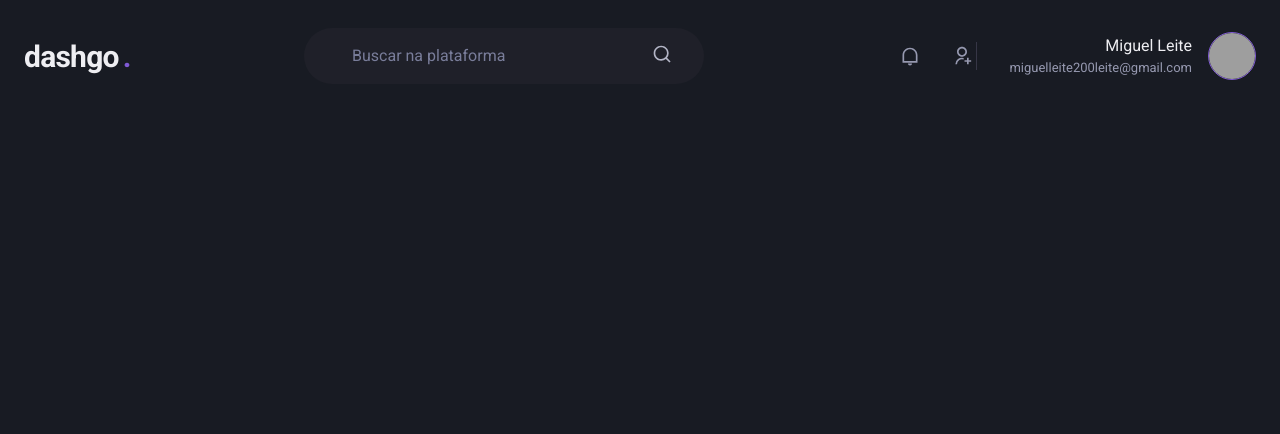
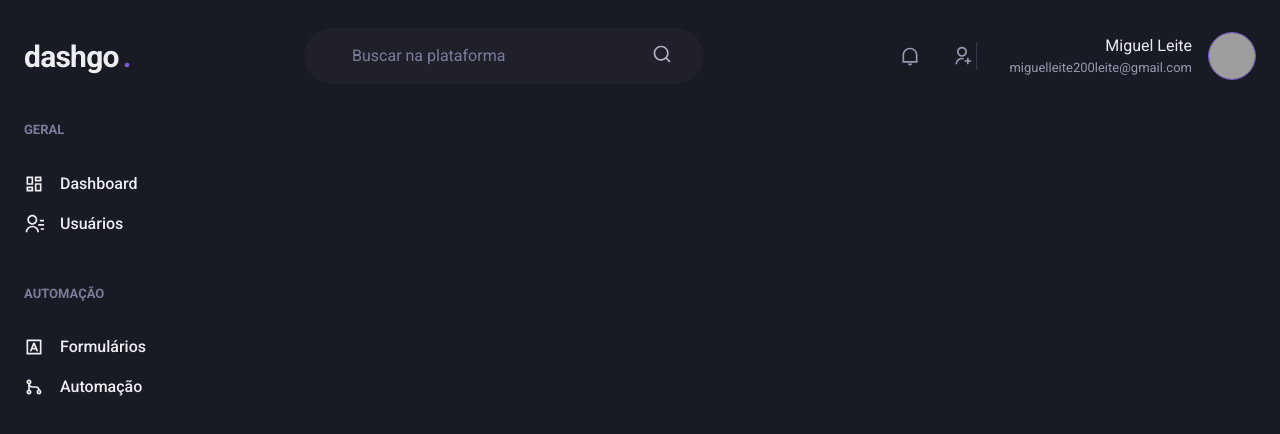
Before and after one commit to Miguel-Leite/chakra-ui-dashgo, a Next.js app: page /dashboard in a window 1280 px wide. Shown: the top 434 px of the page. Built offline with nearby package versions, Linux system fonts and the light colour scheme; grey boxes are pictures that could not be loaded.

Commit message:
💄 UI: sidebar created component

```diff
--- /dev/null
+++ b/src/components/Sidebar.tsx
@@ -0,0 +1,39 @@
+import { Box, Icon, Link, Stack, Text } from "@chakra-ui/react";
+import { RiContactsLine, RiDashboardLine, RiGitMergeLine, RiInputMethodLine } from "react-icons/ri";
+
+
+export function Sidebar() {
+  return (
+    <Box as="aside" w="64" mr="8">
+      <Stack spacing="12" align="flex-start">
+        <Box>
+          <Text fontWeight="bold" color="gray.400" fontSize="small">GERAL</Text>
+          <Stack spacing="4" mt="8" align="stretch">
+            <Link display="flex" alignItems="center">
+              <Icon as={RiDashboardLine} fontSize="20" />
+              <Text ml="4" fontWeight="medium">Dashboard</Text>
+            </Link>
+            <Link display="flex" alignItems="center">
+              <Icon as={RiContactsLine} fontSize="20" />
+              <Text ml="4" fontWeight="medium">Usuários</Text>
+            </Link>
+          </Stack>
+        </Box>
+
+        <Box>
+          <Text fontWeight="bold" color="gray.400" fontSize="small">AUTOMAÇÃO</Text>
+          <Stack spacing="4" mt="8" align="stretch">
+            <Link display="flex" alignItems="center">
+              <Icon as={RiInputMethodLine} fontSize="20" />
+              <Text ml="4" fontWeight="medium">Formulários</Text>
+            </Link>
+            <Link display="flex" alignItems="center">
+              <Icon as={RiGitMergeLine} fontSize="20" />
+              <Text ml="4" fontWeight="medium">Automação</Text>
+            </Link>
+          </Stack>
+        </Box>
+      </Stack>
+    </Box>
+  );
+}
--- a/src/pages/dashboard.tsx
+++ b/src/pages/dashboard.tsx
@@ -1,8 +1,16 @@
+import { Box, Flex, Stack } from "@chakra-ui/react";
 import { Header } from "../components/Header";
+import { Sidebar } from "../components/Sidebar";
 
 
 export default function Dashboard(){
   return(
-    <Header />
+    <Flex direction="column" h="100vh">
+      <Header />
+
+      <Flex w="100%" my="6" maxW={1480} mx="auto" px="6">
+        <Sidebar />
+      </Flex>
+    </Flex>
   );
 }
```
